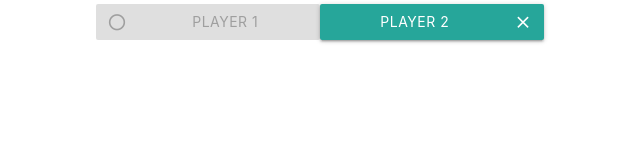
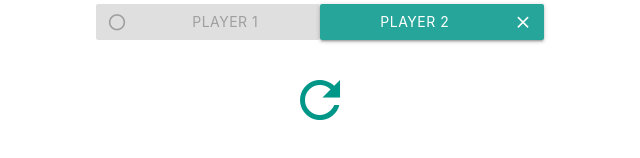
Before and after one commit to Daivasmara/tic-tac-toe, a Vue app: page / in a window 1280 px wide. Both pictures are taken after a click on the element 490 px from the left and 244 px from the top of the page. Shown: the part 510-668 px from the top of the page, without its empty margins (320-960 px from the left). Built offline with nearby package versions, Linux system fonts and the light colour scheme.

Commit message:
added reset button

```diff
--- a/src/App.vue
+++ b/src/App.vue
@@ -17,8 +17,26 @@
           <div @click="changeTurn(9)" class="col grid s4 m2"><i class="large material-icons">{{ area9 }}</i></div>
         </div>
         <div class="row">
-          <a class="waves-effect waves-light btn col s6 m3 offset-m3" :class="{ disabled : !player1Turn }"><i class="material-icons left">panorama_fish_eye</i>PLAYER 1</a>
-          <a class="waves-effect waves-light btn col s6 m3" :class="{ disabled : player1Turn }"><i class="material-icons right">clear</i>PLAYER 2</a>
+          <a
+            class="waves-effect waves-light btn col s6 m3 offset-m3"
+            :class="{ disabled : !player1Turn }">
+            <i class="material-icons left">panorama_fish_eye</i>
+            PLAYER 1
+          </a>
+          <a
+            class="waves-effect waves-light btn col s6 m3"
+            :class="{ disabled : player1Turn }">
+            <i class="material-icons right">clear</i>
+            PLAYER 2
+          </a>
+          <transition name="bounce">
+            <a
+              v-if="area1 || area2 || area3 || area4 || area5 || area6 || area7 || area8 || area9 !== ''"
+              @click="reset"
+              class="teal-text col s12 m6 offset-m3 center refresh">
+              <i class="medium material-icons">refresh</i>
+            </a>
+          </transition>
         </div>
       </div>
     </div>
@@ -65,6 +83,17 @@ export default {
                         ? (this.area9 = this.symbol)
                         : (this.player1Turn = !this.player1Turn),
         (this.player1Turn = !this.player1Turn);
+    },
+    reset() {
+      (this.area1 = ""),
+        (this.area2 = ""),
+        (this.area3 = ""),
+        (this.area4 = ""),
+        (this.area5 = ""),
+        (this.area6 = ""),
+        (this.area7 = ""),
+        (this.area8 = ""),
+        (this.area9 = "");
     }
   },
   watch: {
@@ -89,5 +118,26 @@ export default {
       cursor: pointer;
     }
   }
+  .bounce-enter-active {
+    animation: bounce-in 0.5s;
+  }
+  .bounce-leave-active {
+    animation: bounce-in 0.5s reverse;
+  }
+  @keyframes bounce-in {
+    0% {
+      transform: scale(0);
+    }
+    50% {
+      transform: scale(1.5);
+    }
+    100% {
+      transform: scale(1);
+    }
+  }
+  .refresh {
+    cursor: pointer;
+    margin-top: 30px;
+  }
 }
 </style>
```
